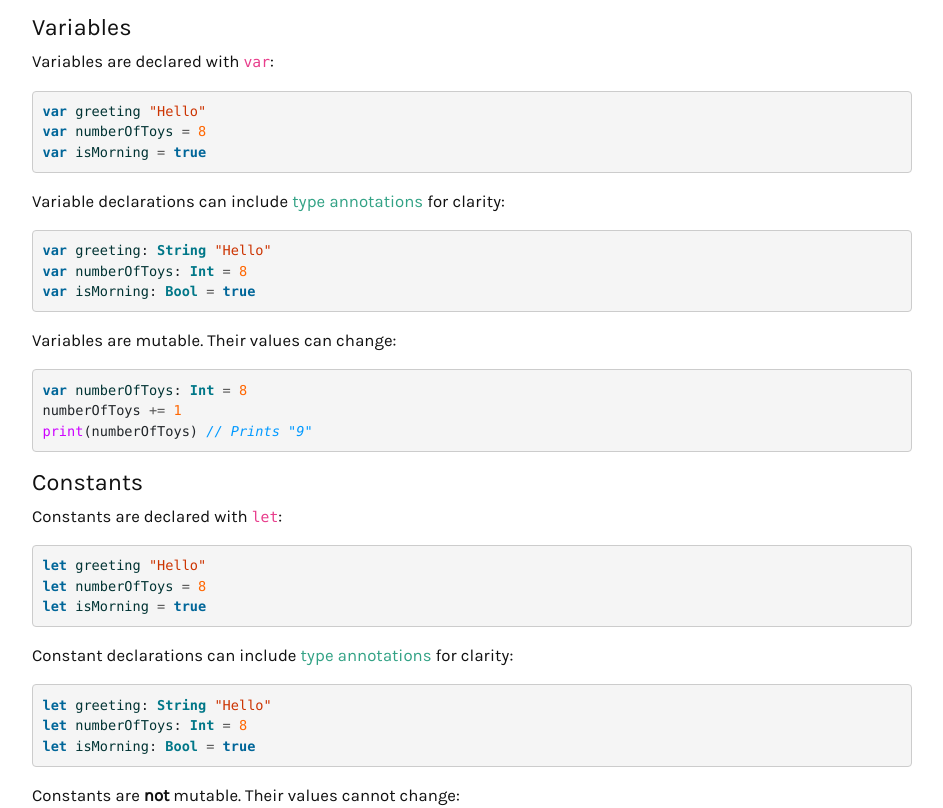
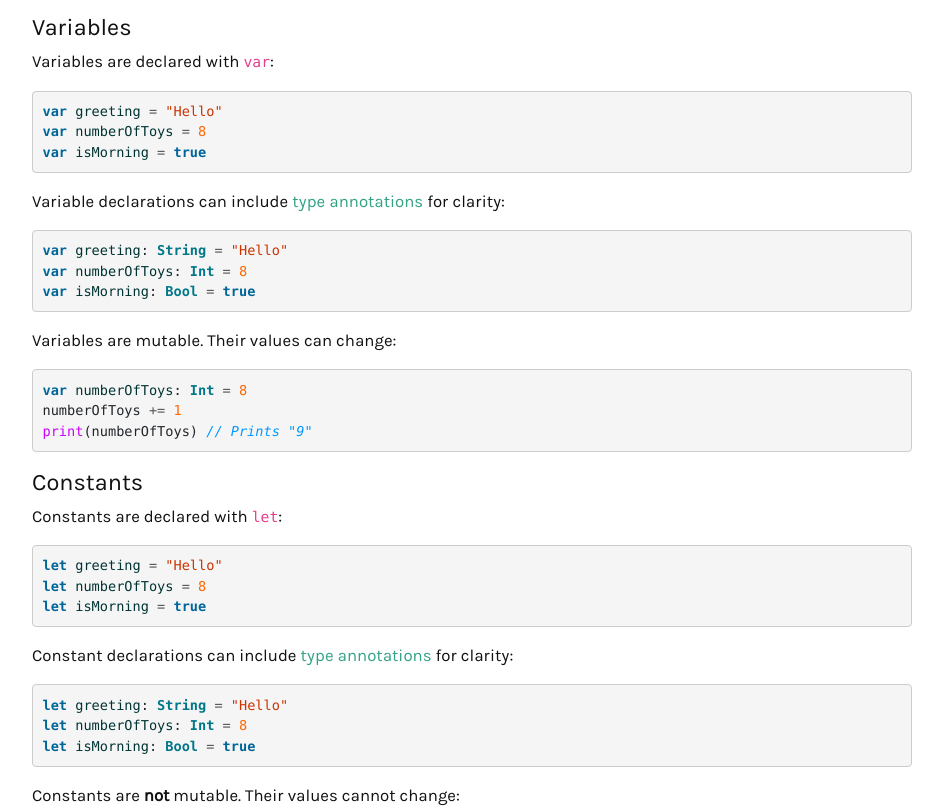
Before and after one commit to ebelinski/swiftly, a Jekyll site: the page built from variables.md, in a window 1280 px wide and 1400 px high. Shown: the part 419-1227 px from the top of the window, without its empty margins (168-1111 px from the left). Built offline with Jekyll 4.4.1, drawn with Linux system fonts in a browser that asks for light colours; comment, search, counter and statistics services are not loaded.

Commit message:
added missing =

````diff
--- a/variables.md
+++ b/variables.md
@@ -27,7 +27,7 @@ redirect_from:
 Variables are declared with `var`:
 
 ```swift
-var greeting "Hello"
+var greeting = "Hello"
 var numberOfToys = 8
 var isMorning = true
 ```
@@ -35,7 +35,7 @@ var isMorning = true
 Variable declarations can include [type annotations](/type-annotations) for clarity:
 
 ```swift
-var greeting: String "Hello"
+var greeting: String = "Hello"
 var numberOfToys: Int = 8
 var isMorning: Bool = true
 ```
@@ -53,7 +53,7 @@ print(numberOfToys) // Prints "9"
 Constants are declared with `let`:
 
 ```swift
-let greeting "Hello"
+let greeting = "Hello"
 let numberOfToys = 8
 let isMorning = true
 ```
@@ -61,7 +61,7 @@ let isMorning = true
 Constant declarations can include [type annotations](/type-annotations) for clarity:
 
 ```swift
-let greeting: String "Hello"
+let greeting: String = "Hello"
 let numberOfToys: Int = 8
 let isMorning: Bool = true
 ```
````
